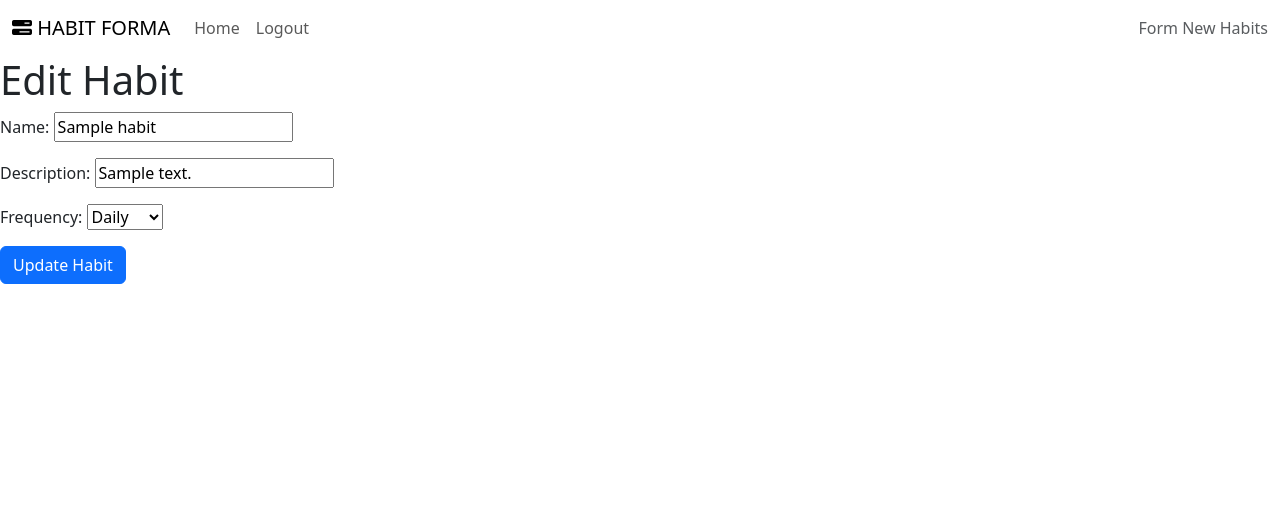
After one commit to PeaJaySee/habit_forma_work, a Django app: page /habit/1/update/ in a window 1280 px wide. The commit adds this page. Shown: the top 524 px of the page. Run offline with Django 5.2, Linux system fonts and the light colour scheme; a user stored in the database is signed in; tables that the repository leaves empty hold one stand-in row (values such as "Sample post"); some libraries are stand-ins or nearby versions.

Commit message:
form to edit habits included

```diff
--- a/tracker/templates/tracker/habit_list.html
+++ b/tracker/templates/tracker/habit_list.html
@@ -26,7 +26,7 @@
                 <td>{{ habit.frequency }}</td>
                 <td>{{ habit.user }}</td>
                 <td>
-
+                    <a href="{% url 'habit_update' habit.pk %}" class="btn btn-primary">Edit</a>
                     <form method="post" style="display:inline;">
                         {% csrf_token %}
                         <input type="hidden" name="habit_id" value="{{ habit.id }}">
--- /dev/null
+++ b/tracker/templates/tracker/habit_update.html
@@ -0,0 +1,9 @@
+{% extends 'base.html' %}
+{% block content %}
+    <h1>{% if object %}Edit{% else %}Add{% endif %} Habit</h1>
+    <form method="post">
+        {% csrf_token %}
+        {{ form.as_p }}
+        <button type="submit" class="btn btn-primary">{% if object %}Update{% else %}Add{% endif %} Habit</button>
+    </form>
+{% endblock %}
--- a/tracker/urls.py
+++ b/tracker/urls.py
@@ -2,7 +2,8 @@ from . import views
 from django.urls import path
 
 
+
 urlpatterns = [
     path('', views.HabitListView.as_view(), name='home'),
-
+    path('habit/<int:pk>/update/', views.HabitUpdateView.as_view(), name='habit_update'),
 ]
--- a/tracker/views.py
+++ b/tracker/views.py
@@ -1,7 +1,7 @@
 from django.shortcuts import render, redirect, get_object_or_404
 from django.contrib.auth.mixins import LoginRequiredMixin
 from django.views import generic
-from django.views.generic import ListView, FormView
+from django.views.generic import ListView, FormView, UpdateView
 from django.urls import reverse_lazy
 from django.utils import timezone
 from .forms import HabitForm
@@ -46,3 +46,13 @@ class HabitListView(LoginRequiredMixin, ListView, FormView):
 
         else:
             return super().post(request, *args, **kwargs)
+
+class HabitUpdateView(LoginRequiredMixin, UpdateView):
+    model = Habit
+    form_class = HabitForm
+    template_name = 'tracker/habit_update.html'
+    success_url = reverse_lazy('home')
+    login_url = 'login'  # Redirect to login page if not authenticated
+
+    def get_queryset(self):
+        return Habit.objects.filter(user=self.request.user)
```
